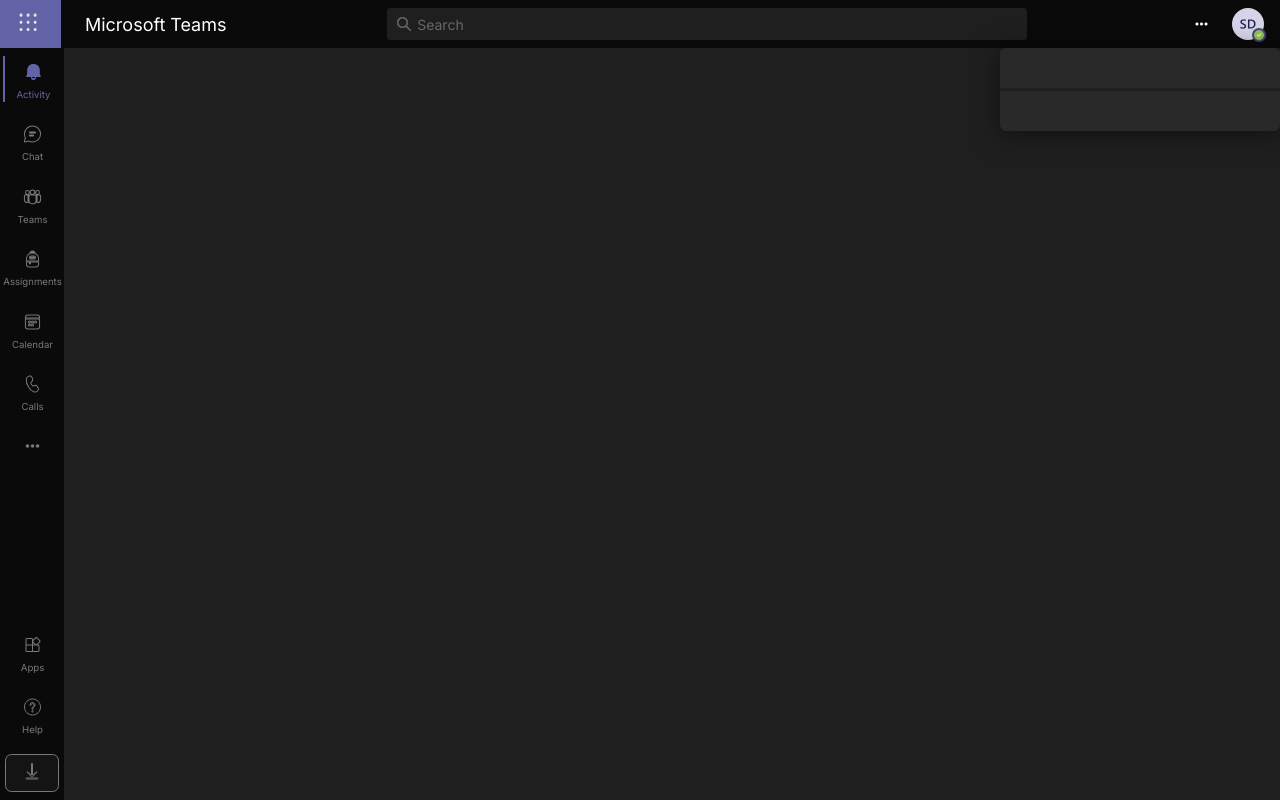
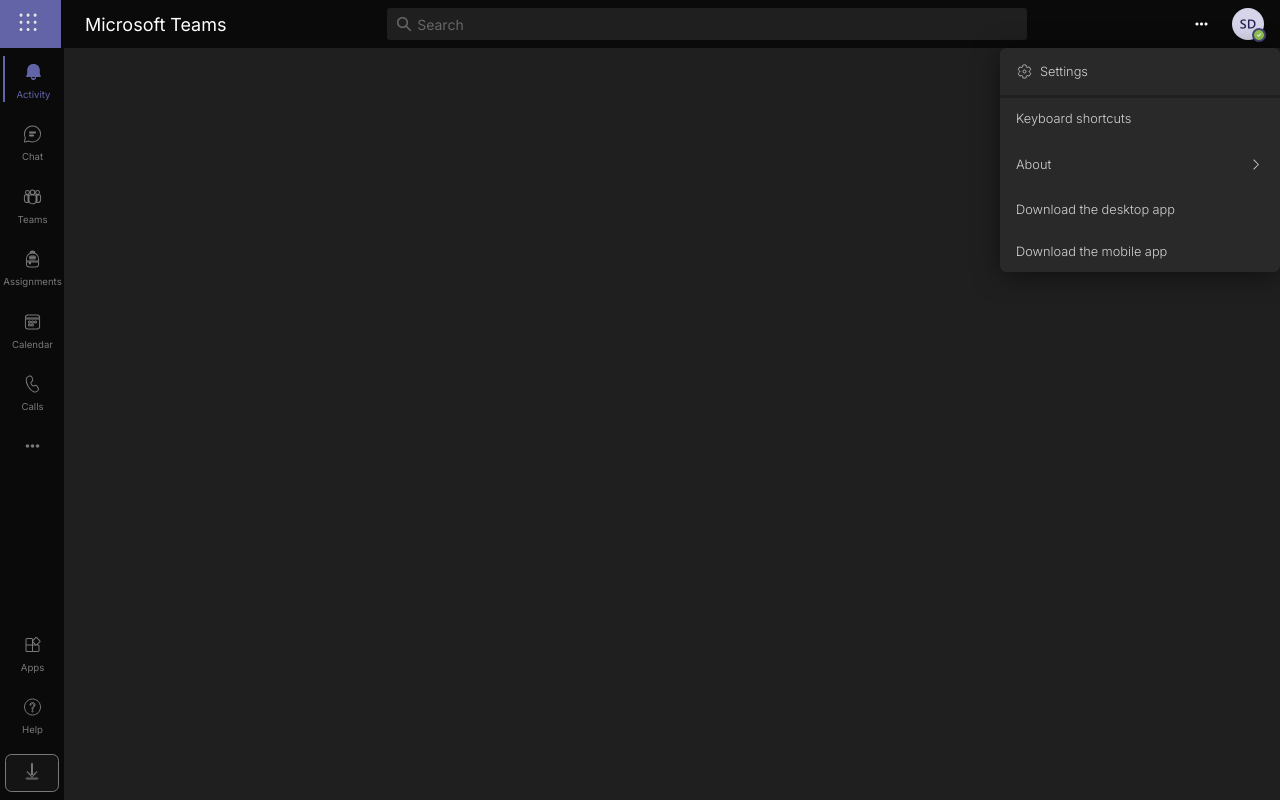
Before and after one commit to SaiAshish9/teams-web, a React (Create React App) app: page / in a window 1280 px wide. Both pictures are taken after a click on the element 1203 px from the left and 23 px from the top of the page. Built offline with nearby package versions, Linux system fonts and the light colour scheme.

Commit message:
updated drawer

```diff
--- a/src/constants/colors.js
+++ b/src/constants/colors.js
@@ -22,6 +22,7 @@
   mineShaft: "#1f1f1f",
   mineShaft1: "#141414",
   mineShaft2: "#292929",
+  mineShaft3: "#3d3d3d",
 };
 
 export default COLORS;
--- a/src/layout/header/components/index.js
+++ b/src/layout/header/components/index.js
@@ -2,5 +2,6 @@
 import ThreeDots from "./threeDots";
 import InputContainer from "./input";
 import SettingsDropdown from "./settingsDropdown";
+import SettingsModal from "./settingsModal";
 
-export { Avatar, ThreeDots, InputContainer, SettingsDropdown };
+export { Avatar, ThreeDots, InputContainer, SettingsDropdown, SettingsModal };
--- a/src/layout/header/components/settingsDropdown/index.js
+++ b/src/layout/header/components/settingsDropdown/index.js
@@ -1,8 +1,18 @@
 import React, { useEffect, useRef } from "react";
 
-import { Container, Content, Divider } from "./styles";
+import {
+  Container,
+  Content,
+  Divider,
+  Img,
+  Label,
+  RightArrowImg,
+} from "./styles";
 
-const SettingsDropdown = ({ setOpen, open }) => {
+import SettingsIcon from "assets/images/navbar/settings.svg";
+import RightArrow from "assets/images/navbar/rightArrow.svg";
+
+const SettingsDropdown = ({ setOpen, setOpenSettingsModal }) => {
   const settingsDropdownRef = useRef(null);
 
   function useOutsideAlerter(ref) {
@@ -26,11 +36,40 @@
 
   useOutsideAlerter(settingsDropdownRef);
 
+  const DATA = [
+    {
+      text: "Keyboard shortcuts",
+    },
+    {
+      text: "About",
+      img: <RightArrow />,
+    },
+    {
+      text: "Download the desktop app",
+    },
+    {
+      text: "Download the mobile app",
+    },
+  ];
+
   return (
     <Container ref={settingsDropdownRef}>
-      <Content></Content>
+      <Content
+        onClick={() => {
+          setOpen(false);
+          setOpenSettingsModal(true);
+        }}
+      >
+        <Img src={SettingsIcon} alt="img" />
+        <Label>Settings</Label>
+      </Content>
       <Divider />
-      <Content></Content>
+      {DATA.map((i, k) => (
+        <Content key={k} img={+(i.img !== null)}>
+          <Label>{i.text}</Label>
+          {i.img && <RightArrowImg src={RightArrow} alt="img" />}
+        </Content>
+      ))}
     </Container>
   );
 };
--- a/src/layout/header/components/settingsDropdown/styles.js
+++ b/src/layout/header/components/settingsDropdown/styles.js
@@ -1,8 +1,8 @@
 import styled, { css } from "styled-components";
 
-import { COLORS, Theme } from "constants/index";
+import { COLORS, Styles, Theme } from "constants/index";
 
-const { white, mineShaft, mineShaft2, desertStorm } = COLORS;
+const { white, mineShaft, mineShaft2, desertStorm, alto, mineShaft3 } = COLORS;
 
 export const Container = styled.div`
   position: absolute;
@@ -22,12 +22,22 @@
 `;
 
 export const Content = styled.div`
-  padding: 0.8rem;
+  padding: 0.7rem 1rem;
+  ${Styles.RBC}
+  ${({ img }) =>
+    img !== 1 &&
+    css`
+      justify-content: flex-start;
+    `}
+  cursor: pointer;
+  width: 100%;
+  &:hover {
+    background: ${mineShaft3};
+  }
 `;
 
 export const Divider = styled.div`
   height: 0.18rem;
-  margin: 0.9rem 0;
   background: ${desertStorm};
   ${({ theme: { current } }) =>
     current === Theme.dark &&
@@ -35,3 +45,23 @@
       background: ${mineShaft};
     `}
 `;
+
+export const Img = styled.img`
+  width: 1.7rem;
+  height: 1.54rem;
+  position: relative;
+  right: 0.3rem;
+  margin-right: -0.2rem;
+`;
+
+export const RightArrowImg = styled.img`
+  width: 1.7rem;
+  position: relative;
+  left: 0.3rem;
+`;
+
+export const Label = styled.p`
+  font-size: 0.8rem;
+  color: ${alto};
+  font-weight: 300;
+`;
--- /dev/null
+++ b/src/layout/header/components/settingsModal/index.js
@@ -0,0 +1,17 @@
+import React from "react";
+import { StyledModal, Container } from "./styles";
+
+const SettingsModal = ({ open, setOpen }) => {
+  return (
+    <StyledModal
+      visible={open}
+      closable={false}
+      footer={null}
+      onCancel={() => setOpen(false)}
+    >
+      <Container></Container>
+    </StyledModal>
+  );
+};
+
+export default SettingsModal;
--- /dev/null
+++ b/src/layout/header/components/settingsModal/styles.js
@@ -0,0 +1,21 @@
+import styled from "styled-components";
+
+import { Modal } from "antd";
+
+import { Theme, COLORS } from "constants/index";
+
+const { mineShaft, white } = COLORS;
+
+export const StyledModal = styled(Modal)`
+  background: ${({ theme: { current } }) =>
+    current === Theme.dark ? mineShaft : white};
+  .ant-modal-body {
+    background: ${({ theme: { current } }) =>
+      current === Theme.dark ? mineShaft : white};
+  }
+`;
+
+export const Container = styled.div`
+  background: ${({ theme: { current } }) =>
+    current === Theme.dark ? mineShaft : white};
+`;
--- a/src/layout/header/index.js
+++ b/src/layout/header/index.js
@@ -16,10 +16,12 @@
   InputContainer,
   ThreeDots,
   SettingsDropdown,
+  SettingsModal,
 } from "./components";
 
 const Header = () => {
   const [openSettingsDropdown, setOpenSettingsDropdown] = useState(false);
+  const [openSettingsModal, setOpenSettingsModal] = useState(false);
 
   function toggleMenu(e) {
     e.preventDefault();
@@ -44,8 +46,10 @@
         <SettingsDropdown
           setOpen={setOpenSettingsDropdown}
           open={openSettingsDropdown}
+          setOpenSettingsModal={setOpenSettingsModal}
         />
       )}
+      <SettingsModal open={openSettingsModal} setOpen={setOpenSettingsModal} />
     </Container>
   );
 };
--- a/src/layout/sidebar/styles.js
+++ b/src/layout/sidebar/styles.js
@@ -12,6 +12,7 @@
   gallery1,
   alto,
   mineShaft1,
+  mineShaft,
 } = COLORS;
 
 export const Container = styled.div`
@@ -48,6 +49,13 @@
     background: ${white};
     color: ${bigStone};
   }
+  ${({ theme: { current } }) =>
+    current === Theme.dark &&
+    css`
+      &:hover {
+        background: ${mineShaft};
+      }
+    `}
 `;
 
 export const ListItemContent = styled.div`
@@ -88,4 +96,11 @@
   &:hover {
     background: ${white};
   }
+  ${({ theme: { current } }) =>
+    current === Theme.dark &&
+    css`
+      &:hover {
+        background: ${mineShaft};
+      }
+    `}
 `;
```
Also changed, not shown: src/assets/images/navbar/rightArrow.svg (added), src/assets/images/navbar/settings.svg (added).
